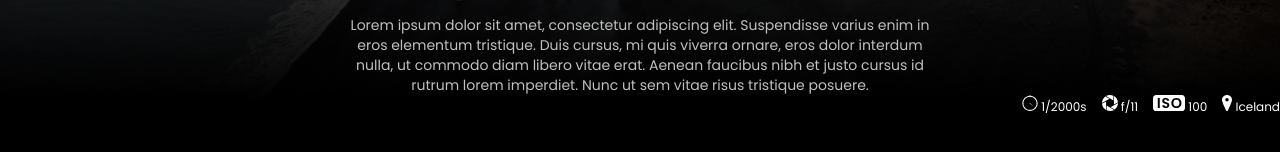
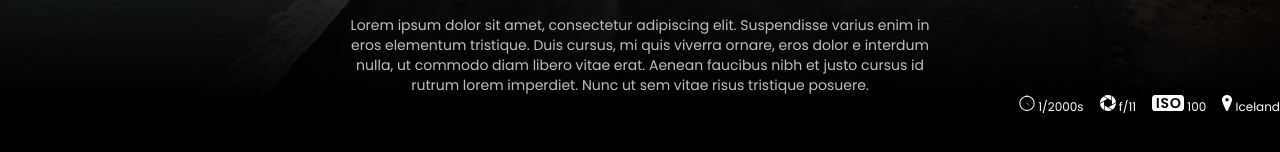
Before and after one commit to weiowyw/Aperture, a plain HTML site: page index.html in a window 1280 px wide. Shown: the part 638-790 px from the top of the page. Drawn offline with Linux system fonts and the light colour scheme.

Commit message:
added letter to description and set margin back to 16px

```diff
--- a/css/style.css
+++ b/css/style.css
@@ -117,7 +117,7 @@ section ul li{
     font-size: 12px;
     line-height: 12px;
     color: #FFFFFF;
-    margin-left:15px;
+    margin-left:16px;
 }
 /*.test_link{*/
 /*    border:solid 2px black;*/
--- a/index.html
+++ b/index.html
@@ -44,7 +44,7 @@
             <h3 class="sub_title">Photographer & Filmmaker</h3>
             <h1 class="title">Aperture Studios</h1>
             <p class="desc">Lorem ipsum dolor sit amet, consectetur adipiscing elit. Suspendisse varius enim in eros
-                elementum tristique. Duis cursus, mi quis viverra ornare, eros dolor interdum nulla, ut commodo diam
+                elementum tristique. Duis cursus, mi quis viverra ornare, eros dolor e interdum nulla, ut commodo diam
                 libero vitae erat. Aenean faucibus nibh et justo cursus id rutrum lorem imperdiet. Nunc ut sem vitae
                 risus tristique posuere.</p>
         </div>
```
